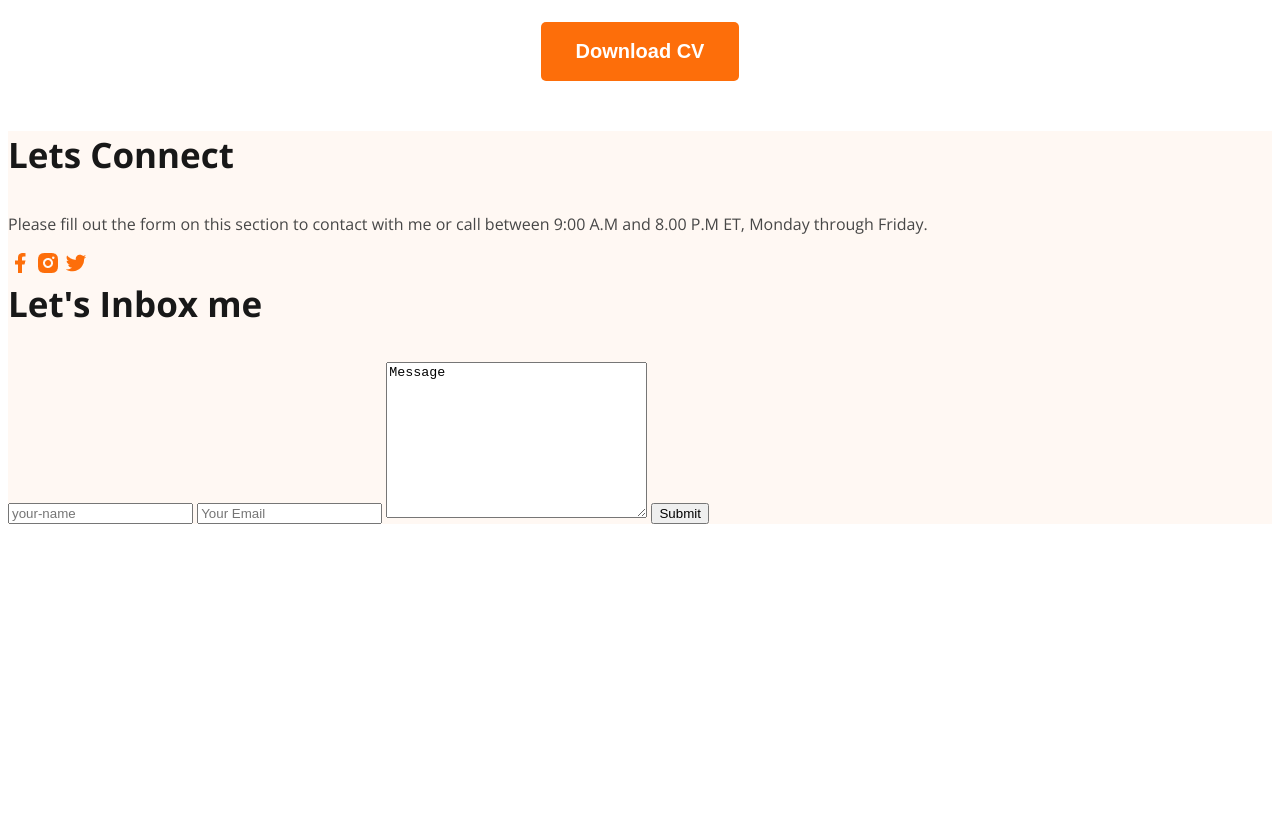
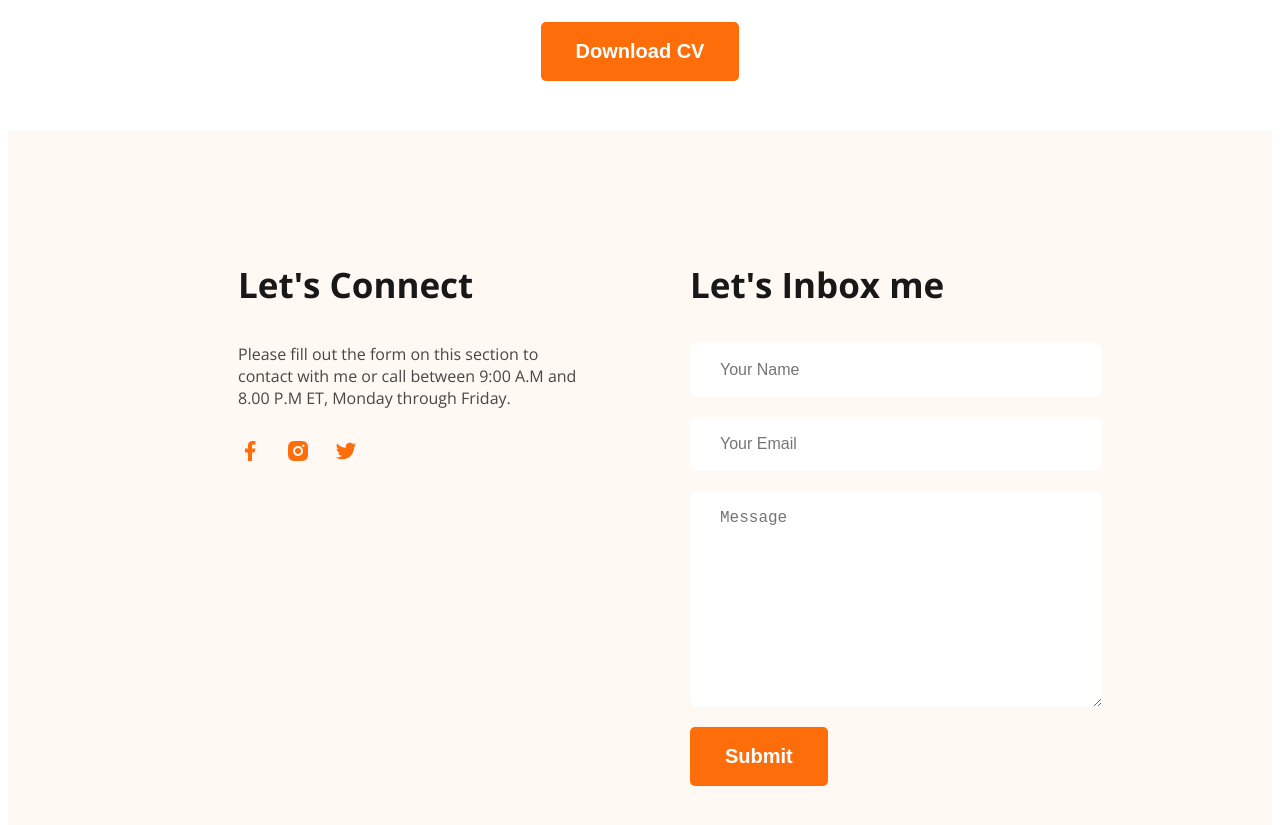
Before and after one commit to asrafsujan247/web-developer-portfolio, a plain HTML site: page index.html in a window 1280 px wide. Shown: the part 3080-3905 px from the top of the page. Before the commit the page ends 3612 px from the top, so only its background shows below. Drawn offline with nearby package versions, Linux system fonts and the light colour scheme.

Commit message:
added footer

```diff
--- a/index.html
+++ b/index.html
@@ -203,12 +203,12 @@
     </main>
     <footer class="bg-secondary">
       <div class="footer-column">
-        <h3 class="section-title">Lets Connect</h3>
+        <h3 class="section-title">Let's Connect</h3>
         <p class="footer-description">
           Please fill out the form on this section to contact with me or call
           between 9:00 A.M and 8.00 P.M ET, Monday through Friday.
         </p>
-        <div>
+        <div class="social-links">
           <a href=""
             ><img src="./images/icons/facebook.png" alt="Facebook"
           /></a>
@@ -219,10 +219,24 @@
       <div class="footer-column">
         <h3 class="section-title">Let's Inbox me</h3>
         <form>
-          <input type="text" name="" id="" placeholder="your-name" />
-          <input type="email" name="" id="" placeholder="Your Email" />
-          <textarea name="" id="" cols="30" rows="10">Message</textarea>
-          <input type="submit" value="Submit" />
+          <input
+            class="input-name"
+            type="text"
+            name=""
+            id=""
+            placeholder="Your Name"
+          />
+          <input
+            class="input-email"
+            type="email"
+            name=""
+            id=""
+            placeholder="Your Email"
+          />
+          <textarea class="message-box" name="" id="" cols="30" rows="10">
+Message</textarea
+          >
+          <input class="btn-primary" type="submit" value="Submit" />
         </form>
       </div>
     </footer>
--- a/styles/style.css
+++ b/styles/style.css
@@ -227,7 +227,41 @@ main {
   margin: 50px 0;
 }
 
+/* footer section */
+
+footer {
+  padding: 130px 230px;
+  display: flex;
+  gap: 100px;
+}
+
+.footer-column {
+  width: 50%;
+}
+
 .footer-description {
   font-size: 16px;
   color: #474747;
 }
+
+.social-links {
+  margin-top: 30px;
+}
+
+.social-links a {
+  margin-right: 20px;
+}
+
+.input-name,
+.input-email,
+.message-box {
+  font-size: 16px;
+  color: #757575;
+  background-color: #fff;
+  padding: 18px 30px;
+  display: block;
+  width: 100%;
+  border: none;
+  border-radius: 6px;
+  margin-bottom: 20px;
+}
```
